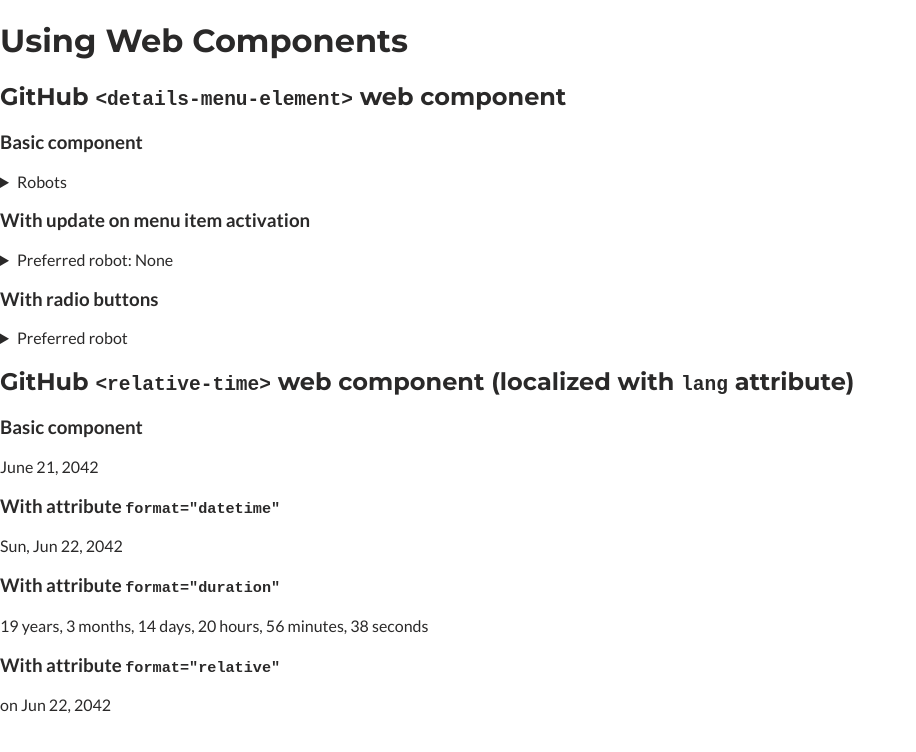
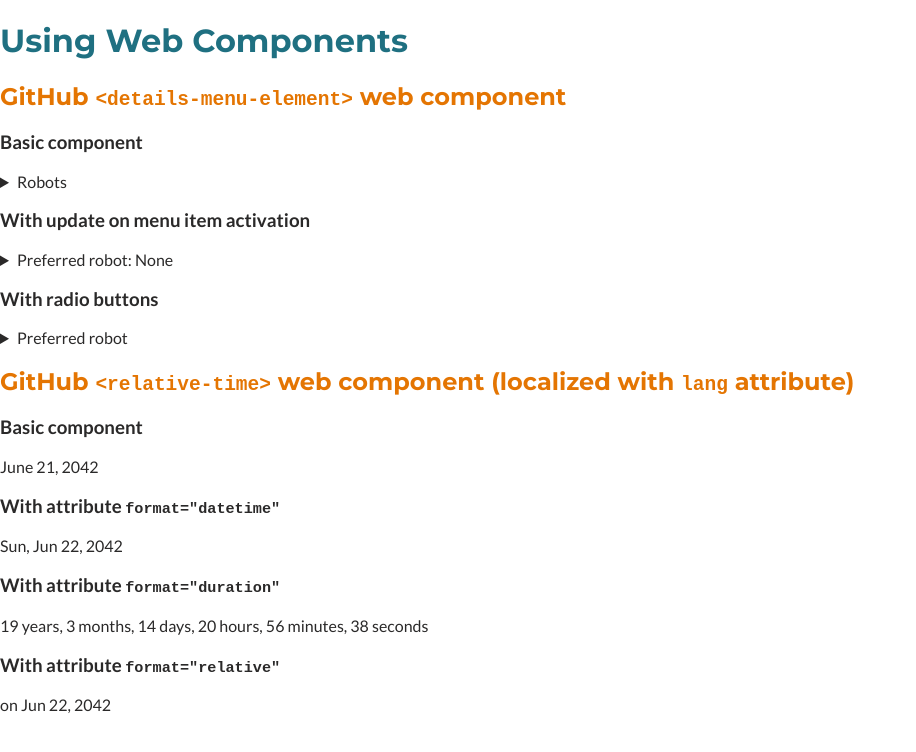
Before and after one commit to logic-fabric/web-components-training, a website: page index.html in a window 1280 px wide. Shown: the whole page, without its empty margins (0-916 px from the left). Drawn offline with nearby package versions, Linux system fonts and the light colour scheme.

Commit message:
style: color headings for a better information hierarchy

```diff
--- a/css/main.css
+++ b/css/main.css
@@ -3,6 +3,10 @@
    ============= */
 
 html {
+  --primary-600: #1f7081;
+
+  --tonic-600: #e47502;
+
   --neutral-900: #2a2929;
 
   --font-title: "Montserrat", arial, sans-serif;
@@ -27,3 +31,11 @@
 h2 {
   font-family: var(--font-title);
 }
+
+h1 {
+  color: var(--primary-600);
+}
+
+h2 {
+  color: var(--tonic-600);
+}
```
